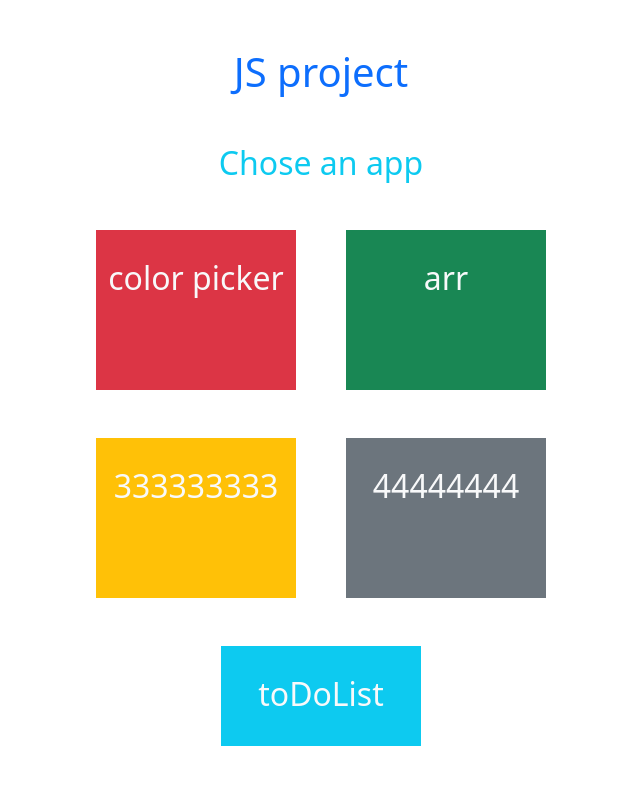
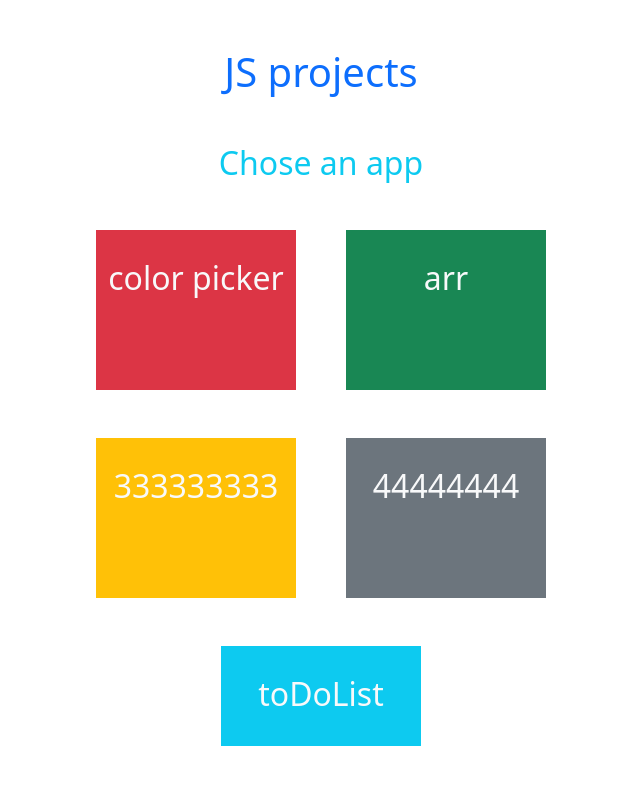
Before and after one commit to reemtamir/js-project, a plain HTML site: page index.html in a window 1280 px wide. Shown: the top 800 px of the page, without its empty margins (319-959 px from the left). Drawn offline with nearby package versions, Linux system fonts and the light colour scheme.

Commit message:
fix html

```diff
--- a/index.html
+++ b/index.html
@@ -20,7 +20,7 @@
     <link rel="stylesheet" href="styles/styles.css" />
   </head>
   <body>
-    <h1 class="text-primary fs-1 mt-5">JS project</h1>
+    <h1 class="text-primary fs-1 mt-5">JS projects</h1>
     <h2 class="text-info fs- my-5">Chose an app</h2>
 
     <div style="height: 80vh" class="row apps-container align-content-around ">
```
